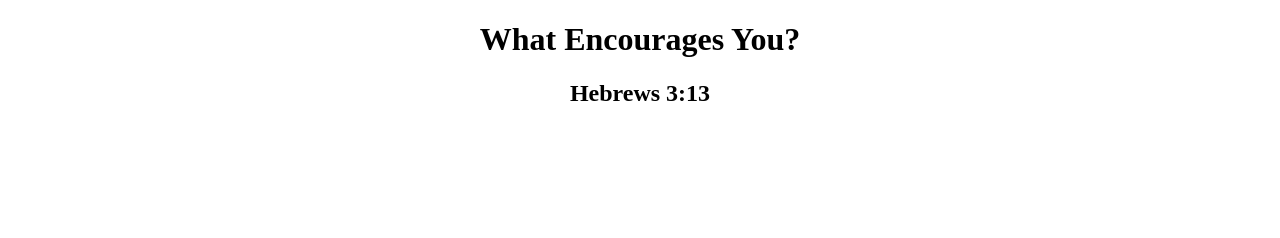
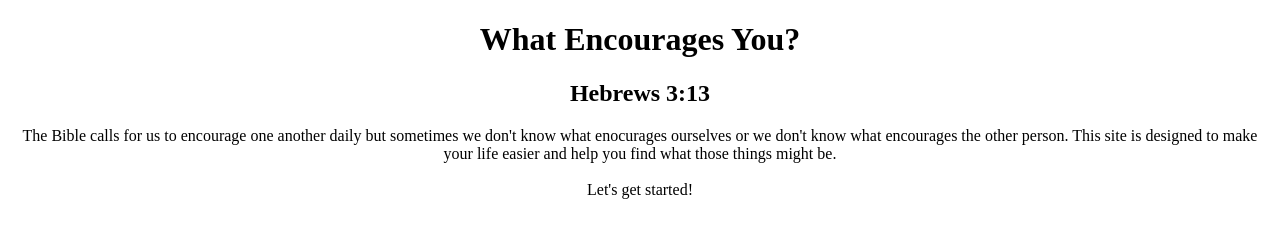
Before and after one commit to testerJDtech/encourage-my-soul, a plain HTML site: page index.html in a window 1280 px wide. Drawn offline with Linux system fonts and the light colour scheme.

Commit message:
minor changes

```diff
--- a/index.html
+++ b/index.html
@@ -11,6 +11,10 @@
 <body>
     <h1>What Encourages You?</h1>
     <h2>Hebrews 3:13</h2>
-    <p></p>
+    <p>The Bible calls for us to encourage one another daily but sometimes we don't know what enocurages ourselves
+        or we don't know what encourages the other person. This site is designed to make your life easier and help you
+        find what those things might be. <br></br>
+        Let's get started!
+    </p>
 
 </body>
--- a/styles.css
+++ b/styles.css
@@ -1,3 +1,3 @@
-h1, h2 {
+h1, h2, p {
     text-align: center;
 }
```
